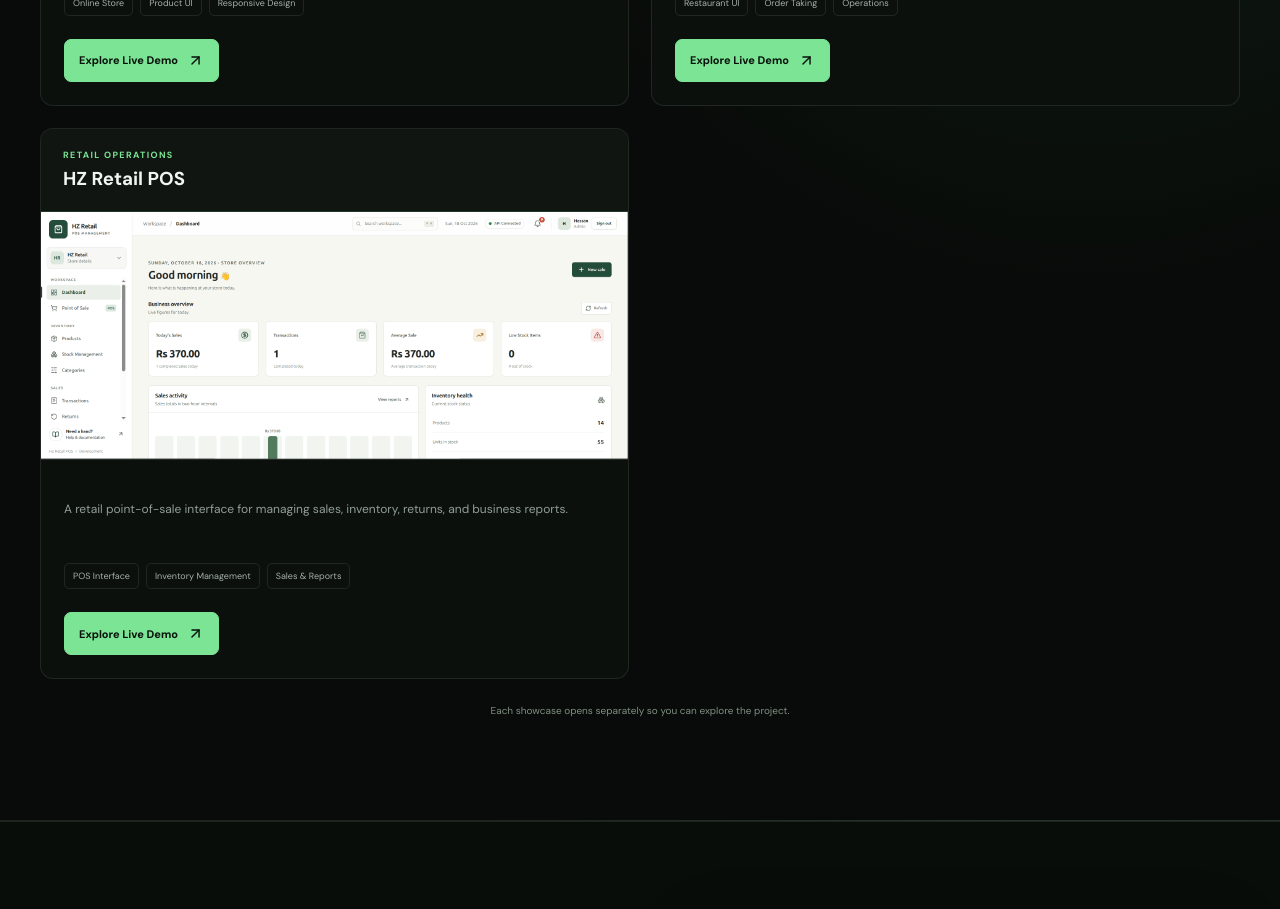
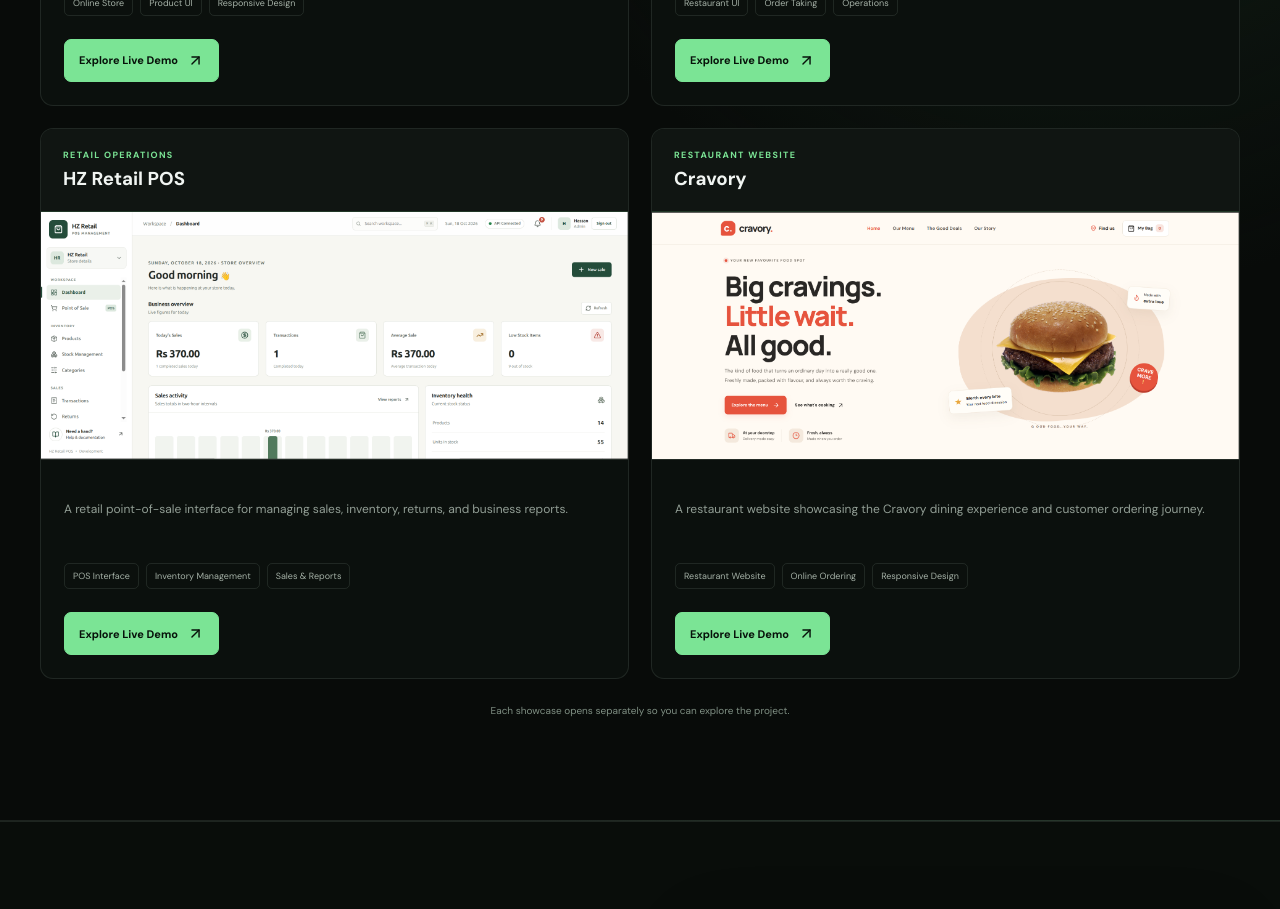
Before and after one commit to hzdevops52/hztech, a React (Vite) app: page / in a window 1280 px wide. Shown: the part 3340-4249 px from the top of the page. Built offline with nearby package versions, Linux system fonts and the light colour scheme.

Commit message:
adding 4 card in work section

```diff
--- a/src/components/Work.jsx
+++ b/src/components/Work.jsx
@@ -46,6 +46,21 @@
     previewLabel: "RETAIL OPERATIONS",
     previewTitle: "Sales, simplified.",
     previewDetail: "A clearer view of everyday retail operations.",
+  },
+  {
+    id: "cravory",
+    image: "/images/projects/cravory.png",
+    name: "Cravory",
+    category: "RESTAURANT WEBSITE",
+    description:
+      "A restaurant website showcasing the Cravory dining experience and customer ordering journey.",
+    stack: ["Restaurant Website", "Online Ordering", "Responsive Design"],
+    url: "https://hzdevops52.github.io/cravory_restaurant/",
+    icon: UtensilsCrossed,
+    previewClass: "work-preview-cravory",
+    previewLabel: "RESTAURANT EXPERIENCE",
+    previewTitle: "Good food, beautifully presented.",
+    previewDetail: "Explore the Cravory restaurant website.",
   },
 ];
 
```
Also changed, not shown: public/images/projects/cravory.png (added).
